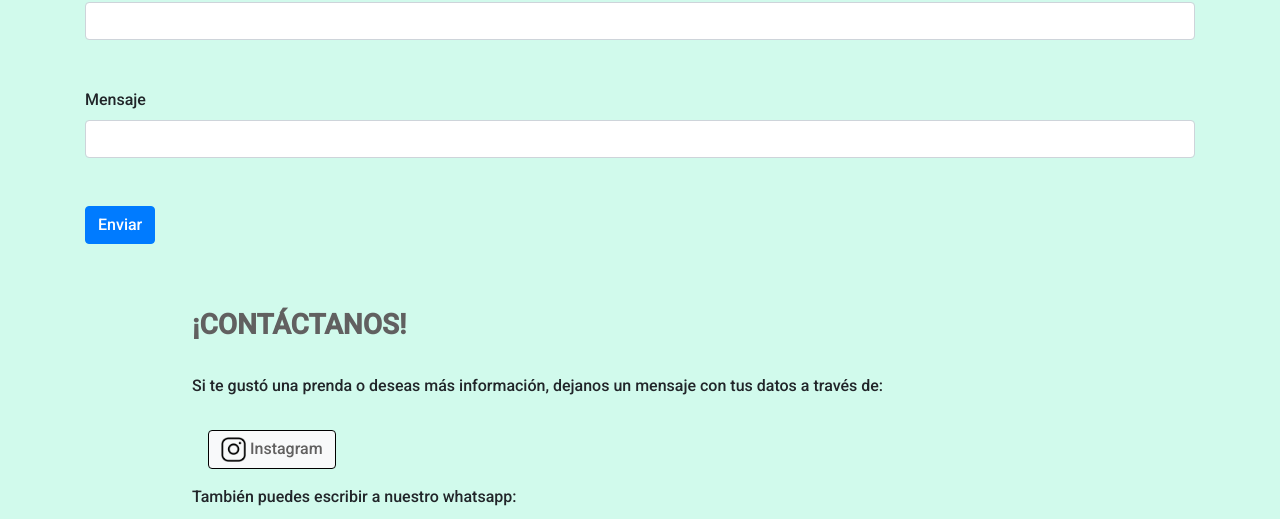
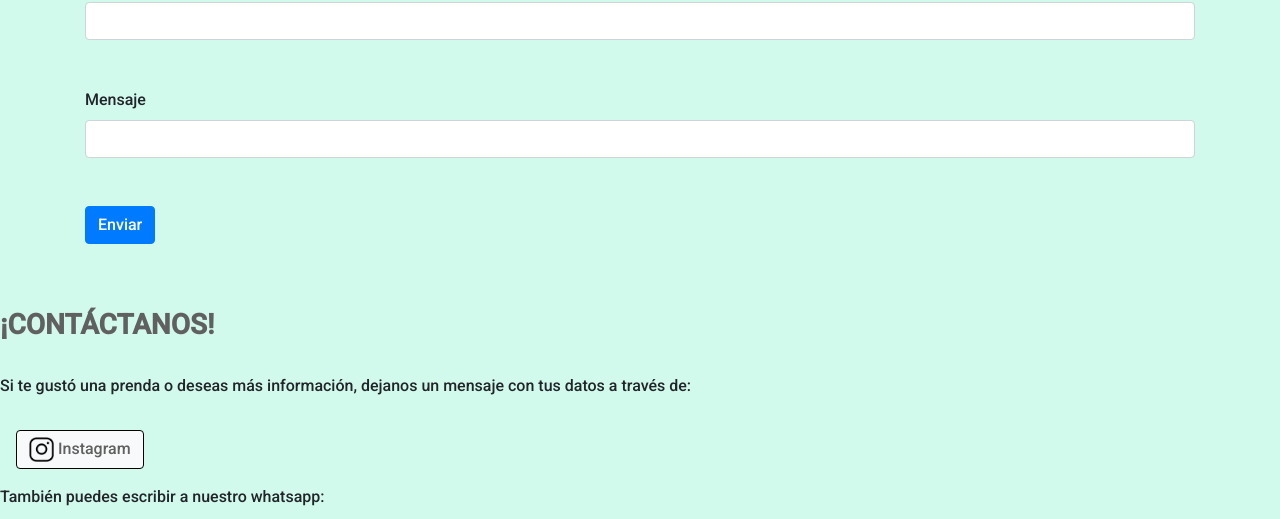
Before and after one commit to caceresnb/Voila, a plain HTML site: page contacto.html in a window 1280 px wide. Shown: the part 485-1004 px from the top of the page. Drawn offline with nearby package versions, Linux system fonts and the light colour scheme.

Commit message:
Update contacto.html

```diff
--- a/contacto.html
+++ b/contacto.html
@@ -109,7 +109,7 @@
                     <!-- LOCATION -->
                     <div>
                         <div>
-                            <div class="margenes-location1" style="width: auto; margin-left: 12rem;">
+                            <div class="margenes-location1" style="width: auto">
                                 <h3 style="margin-top: 1rem;"><strong>¡CONTÁCTANOS!</strong></h3>
                                 <br>
                                 <p>Si te gustó una prenda o deseas más información, dejanos un mensaje con tus datos a través de:</p>
```
